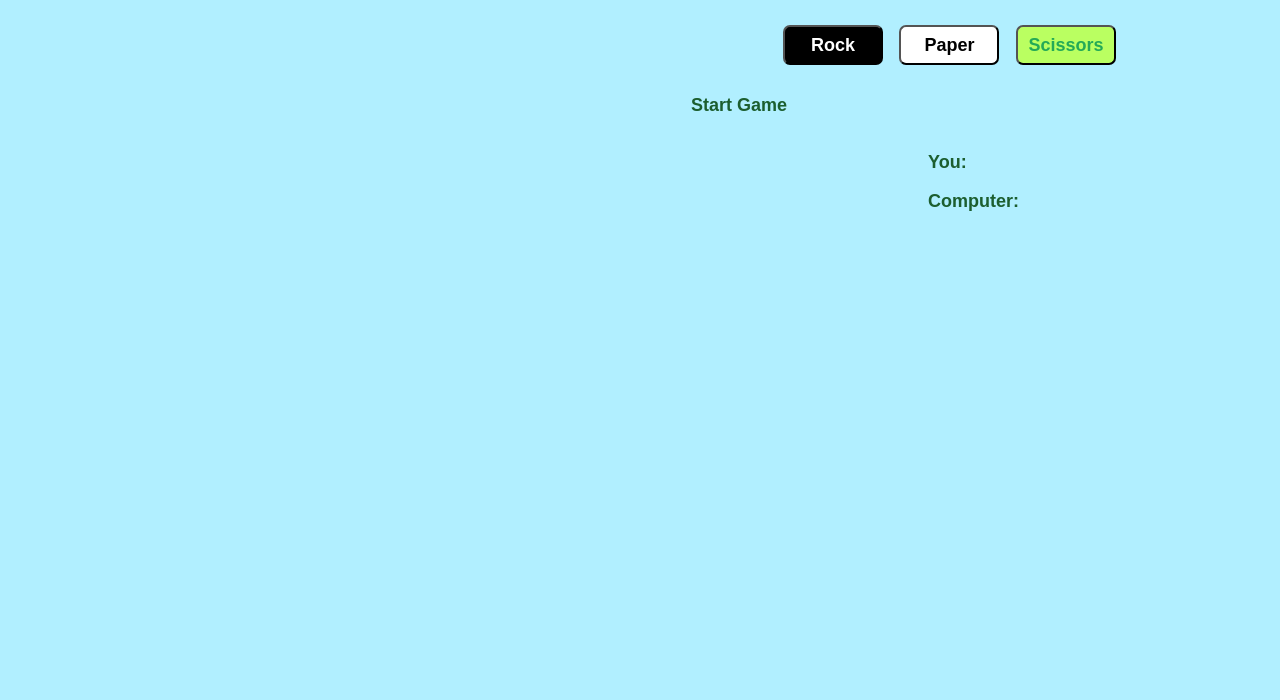
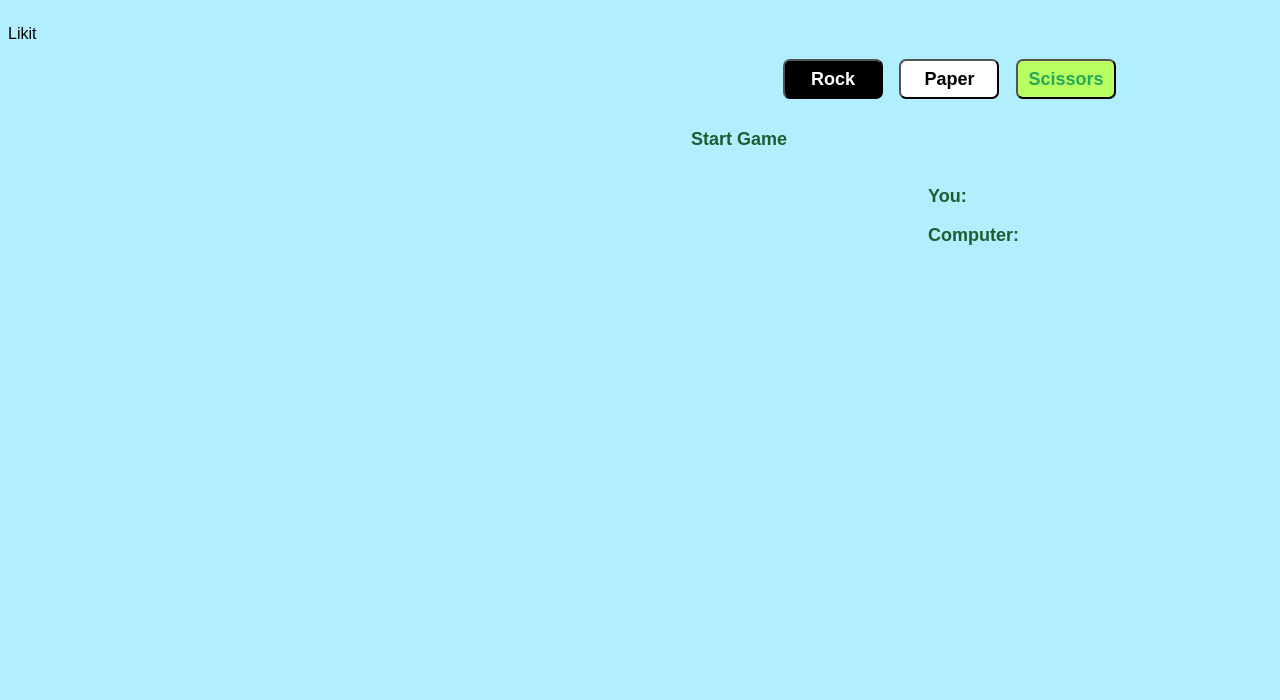
Before and after one commit to thesanju/rock-paper-scissors, a plain HTML site: page index.html in a window 1280 px wide. Shown: the part 100-800 px from the top of the page. Drawn offline with Linux system fonts and the light colour scheme.

Commit message:
added name

```diff
--- a/app.js
+++ b/app.js
@@ -19,6 +19,7 @@ function rock() {
     computerMove = 'scissors';
   }
   console.log(computerMove);
+  console.log(randomNumber);
 
   let result = '';
 
--- a/index.html
+++ b/index.html
@@ -10,6 +10,7 @@
 
 <body>
     <p class="title">Rock Paper Scissor</p>
+    <p>Likit</p>
     <button class="btn-1" onclick="rock()">Rock</button>
     <button class="btn-2" onclick="paper()">Paper</button>
     <button class="btn-3" onclick="scissors()">Scissors</button>
```
